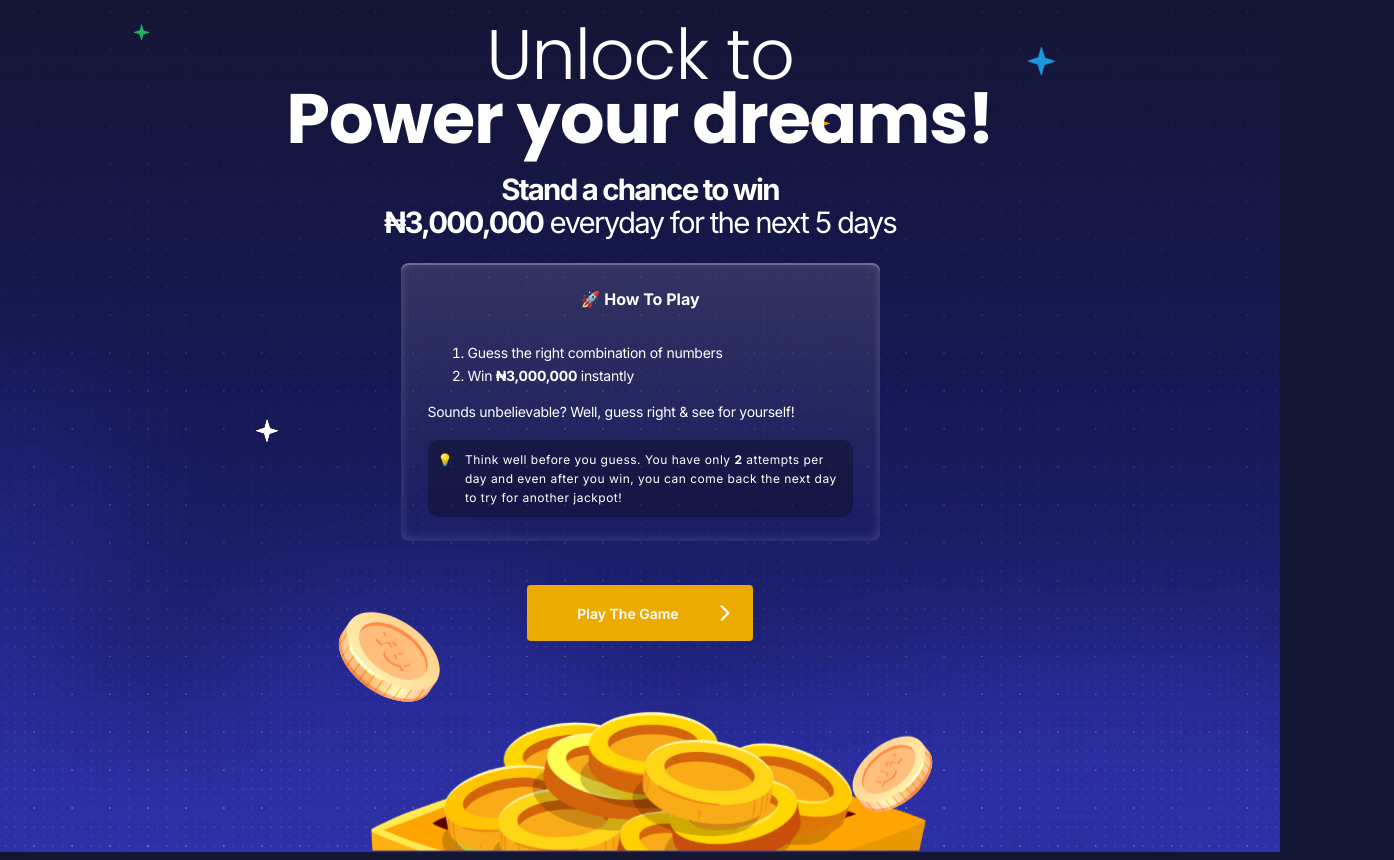
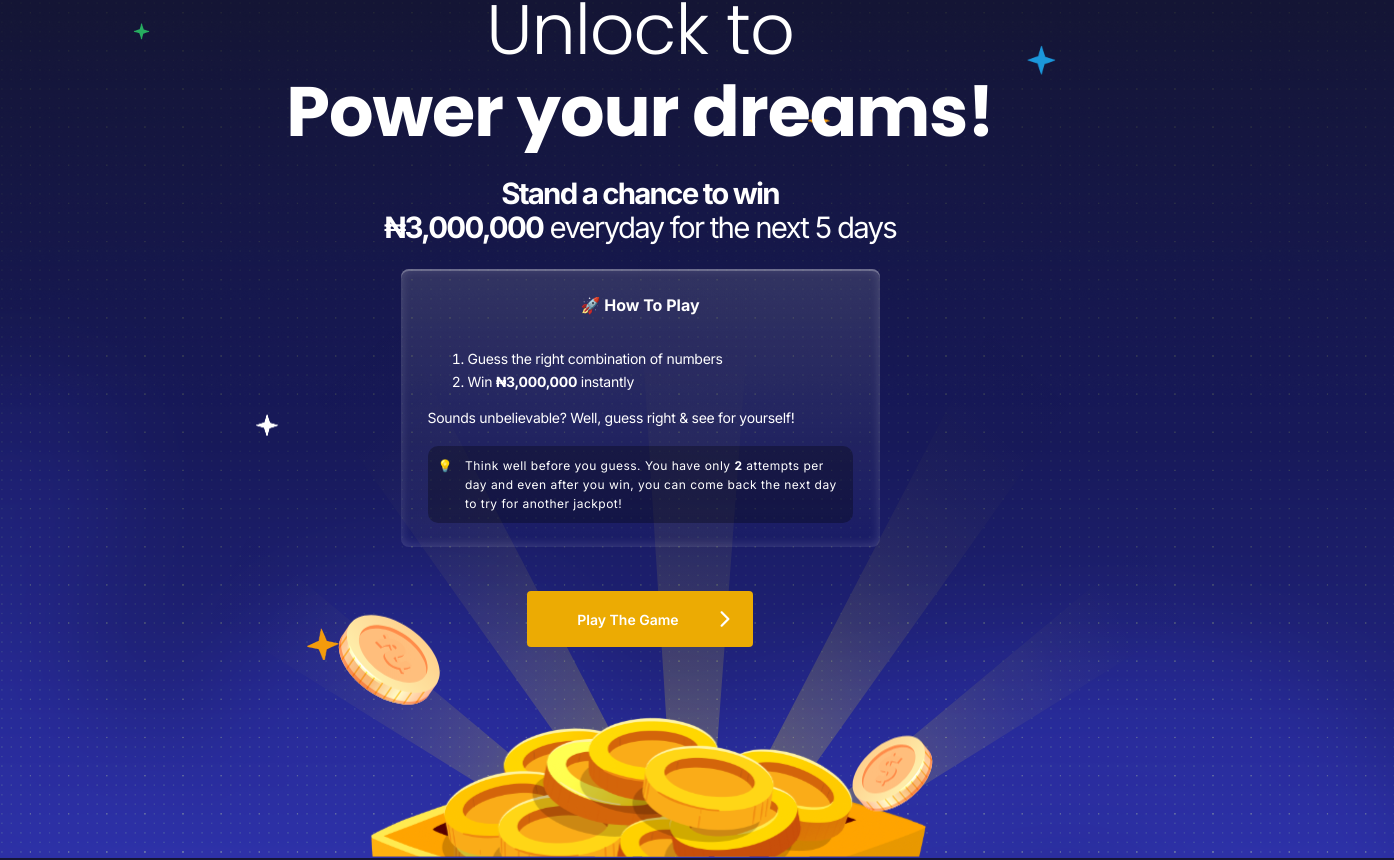
Before and after one commit to xdemocle/landing-frontend-with-animations, a React (Create React App) app: page / in a window 1280 px wide. Shown: the part 101-961 px from the top of the page, 1394 px wide, since content can reach past the window. Built offline with nearby package versions, Linux system fonts and the light colour scheme.

Commit message:
adding sparks and other animations; refactoring

```diff
--- a/src/components/atoms/button-wrapper.tsx
+++ b/src/components/atoms/button-wrapper.tsx
@@ -1,7 +1,12 @@
 import styled from 'styled-components';
 
-const ButtonWrapper = styled.div`
+const ButtonWrapper = styled.div<{ transform: string }>`
   margin: 44px 0 0 0;
+  transition: all 1.75s cubic-bezier(0.075, 0.82, 0.165, 1);
+  transform: ${(props) => props.transform};
+  opacity: ${(props) => {
+    return props.transform === 'none' ? 1 : 0;
+  }};
 `;
 
 export default ButtonWrapper;
--- a/src/components/atoms/jumbotron.tsx
+++ b/src/components/molecules/jumbotron.tsx
@@ -24,11 +24,21 @@ const LastLine = styled.div`
   font-weight: 700;
 `;
 
+const Line = styled.div`
+  line-height: 117%;
+  margin: 0;
+  overflow: hidden;
+`;
+
 const Jumbotron = ({ firstLine, lastLine }: JumbotronProps) => {
   return (
     <Container>
-      <FirstLine>{firstLine}</FirstLine>
-      <LastLine>{lastLine}</LastLine>
+      <Line>
+        <FirstLine className="slide-up">{firstLine}</FirstLine>
+      </Line>
+      <Line>
+        <LastLine className="slide-up">{lastLine}</LastLine>
+      </Line>
     </Container>
   );
 };
--- a/src/components/molecules/landing-bottom-container.tsx
+++ b/src/components/molecules/landing-bottom-container.tsx
@@ -1,11 +1,13 @@
 import styled from 'styled-components';
 
-const LandingBottomContainer = styled.div`
+const LandingBottomContainer = styled.div<{ transform: string }>`
   position: relative;
-  /* right: 0;
-  bottom: 0;
-  left: 0;
-  z-index: 0; */
+  transition: all 1.75s cubic-bezier(0.075, 0.82, 0.165, 1);
+  transform: ${(props) => props.transform};
+  opacity: ${(props) => {
+    return props.transform === 'none' ? 1 : 0;
+  }};
+  z-index: 0;
 `;
 
 export default LandingBottomContainer;
--- a/src/components/molecules/main.tsx
+++ b/src/components/molecules/main.tsx
@@ -6,7 +6,8 @@ interface MainProps {
 }
 
 const Container = styled.div`
-  padding: 124px 104px 44px 104px;
+  position: relative;
+  padding: 90px 104px 44px 104px;
   text-align: center;
   z-index: 1;
 `;
--- /dev/null
+++ b/src/components/molecules/sparks.tsx
@@ -0,0 +1,27 @@
+import styled from 'styled-components';
+import { ReactComponent as SparksSvg } from '../../assets/sparks.svg';
+
+const SvgContainer = styled.div`
+  /* margin-bottom: -2px; */
+  text-align: center;
+  position: absolute;
+  left: 0;
+  right: 0;
+  bottom: 0;
+  z-index: -1;
+
+  svg {
+    margin: 0 auto;
+    /* zoom: 0.65; */
+  }
+`;
+
+const Sparks = () => {
+  return (
+    <SvgContainer>
+      <SparksSvg />
+    </SvgContainer>
+  );
+};
+
+export default Sparks;
--- a/src/components/molecules/static-star.tsx
+++ b/src/components/molecules/static-star.tsx
@@ -8,6 +8,7 @@ type ObjectType = {
     top?: string;
     left?: string;
     zoom?: number;
+    rotate?: number;
   };
 };
 
@@ -31,6 +32,12 @@ const starPositions: ObjectType = {
     top: '26.5%',
     left: '63.1%',
     zoom: 0.5
+  },
+  '5': {
+    top: '92%',
+    left: '24%',
+    zoom: 0.7,
+    rotate: -5
   }
 };
 
@@ -50,6 +57,10 @@ const backgroundPositions: ObjectType = {
   '4': {
     x: '-144px',
     y: '0'
+  },
+  '5': {
+    x: '-144px',
+    y: '0'
   }
 };
 
@@ -64,6 +75,7 @@ interface StarProps {
   top: string;
   left: string;
   zoom: number;
+  rotate: number;
 }
 
 const Container = styled.div`
@@ -80,6 +92,7 @@ const Star = styled.div<StarProps>`
   top: ${(props) => props.top};
   left: ${(props) => props.left};
   zoom: ${(props) => props.zoom};
+  transform: rotate(${(props) => props.rotate}deg);
   z-index: -1;
 `;
 
@@ -91,6 +104,7 @@ const StaticStar = ({ symbol }: StaticStarProps) => {
         top={starPositions[symbol].top || ''}
         left={starPositions[symbol].left || ''}
         zoom={starPositions[symbol].zoom || 1}
+        rotate={starPositions[symbol].rotate || 0}
         x={backgroundPositions[symbol].x || ''}
         y={backgroundPositions[symbol].y || ''}
       />
--- a/src/components/atoms/title.tsx
+++ b/src/components/molecules/title.tsx
@@ -17,18 +17,30 @@ const Container = styled.div`
 `;
 
 const FirstLine = styled.div`
+  /* animation-delay: 0.25s !important; */
   font-weight: 700;
 `;
 
 const LastLine = styled.div`
+  animation-delay: 0.15s !important;
   font-weight: 400;
+`;
+
+const Line = styled.div`
+  line-height: 117%;
+  margin: 0;
+  overflow: hidden;
 `;
 
 const Title = ({ firstLine, lastLine }: TitleProps) => {
   return (
     <Container>
-      <FirstLine>{firstLine}</FirstLine>
-      <LastLine>{lastLine}</LastLine>
+      <Line>
+        <FirstLine className="slide-up">{firstLine}</FirstLine>
+      </Line>
+      <Line>
+        <LastLine className="slide-up">{lastLine}</LastLine>
+      </Line>
     </Container>
   );
 };
--- a/src/components/organisms/landing-bottom.tsx
+++ b/src/components/organisms/landing-bottom.tsx
@@ -1,14 +1,24 @@
 // import useDictionary from '../../hooks/use-dictionary';
+import { useEffect, useState } from 'react';
 import CoinPot from '../molecules/coin-pot';
 import FloatingCoin from '../molecules/floating-coin';
 import LandingBottomContainer from '../molecules/landing-bottom-container';
+import Sparks from '../molecules/sparks';
 
 const LandingBottom = () => {
   // const dictionary = useDictionary();
+  const [mounted, setMounted] = useState(false);
+
+  useEffect(() => {
+    setMounted(true);
+  }, []);
 
   return (
-    <LandingBottomContainer>
+    <LandingBottomContainer
+      transform={mounted ? 'none' : 'translate3d(0, 70%, 0)'}
+    >
       <CoinPot />
+      <Sparks />
       <FloatingCoin />
       <FloatingCoin type="right" />
     </LandingBottomContainer>
--- a/src/components/organisms/landing-card.tsx
+++ b/src/components/organisms/landing-card.tsx
@@ -1,9 +1,10 @@
+import { useEffect, useState } from 'react';
 import styled from 'styled-components';
 import useDictionary from '../../hooks/use-dictionary';
 import { getTextTranspiled } from '../../utilities';
 import Tooltip from '../molecules/tooltip';
 
-const Container = styled.section`
+const Container = styled.section<{ transform: string }>`
   display: flex;
   flex-direction: column;
   align-items: flex-start;
@@ -21,6 +22,12 @@ const Container = styled.section`
   box-shadow: inset 0px -1px 11px rgba(255, 255, 255, 0.17),
     inset 0px 2px 0px rgba(255, 255, 255, 0.24);
   border-radius: 8px;
+
+  transition: all 1.75s cubic-bezier(0.075, 0.82, 0.165, 1);
+  transform: ${(props) => props.transform};
+  opacity: ${(props) => {
+    return props.transform === 'none' ? 1 : 0;
+  }};
 `;
 
 const HeaderTitle = styled.header`
@@ -46,9 +53,14 @@ const Main = styled.main`
 
 const LandingCard = () => {
   const dictionary = useDictionary();
+  const [mounted, setMounted] = useState(false);
+
+  useEffect(() => {
+    setMounted(true);
+  }, []);
 
   return (
-    <Container>
+    <Container transform={mounted ? 'none' : 'translate3d(0, 70%, 0)'}>
       <HeaderTitle>{dictionary.cardTitle}</HeaderTitle>
       <Main>
         <ol>
--- a/src/components/templates/landing/landing.tsx
+++ b/src/components/templates/landing/landing.tsx
@@ -1,9 +1,10 @@
+import { useEffect, useState } from 'react';
 import Button from '../../atoms/button';
 import ButtonWrapper from '../../atoms/button-wrapper';
-import Jumbotron from '../../atoms/jumbotron';
-import Title from '../../atoms/title';
+import Jumbotron from '../../molecules/jumbotron';
 import Main from '../../molecules/main';
 import StaticStar from '../../molecules/static-star';
+import Title from '../../molecules/title';
 import LandingBottom from '../../organisms/landing-bottom';
 import LandingCard from '../../organisms/landing-card';
 import Topbar from '../../organisms/topbar';
@@ -13,6 +14,12 @@ interface LandingTemplateProps {
 }
 
 const LandingTemplate = ({ dictionary }: LandingTemplateProps) => {
+  const [mounted, setMounted] = useState(false);
+
+  useEffect(() => {
+    setMounted(true);
+  }, []);
+
   return (
     <>
       <Topbar />
@@ -34,7 +41,7 @@ const LandingTemplate = ({ dictionary }: LandingTemplateProps) => {
 
         <LandingCard />
 
-        <ButtonWrapper>
+        <ButtonWrapper transform={mounted ? 'none' : 'translate3d(0, 70%, 0)'}>
           <Button>{dictionary.mainButtonText}</Button>
         </ButtonWrapper>
 
@@ -42,6 +49,7 @@ const LandingTemplate = ({ dictionary }: LandingTemplateProps) => {
         <StaticStar symbol="2" />
         <StaticStar symbol="3" />
         <StaticStar symbol="4" />
+        <StaticStar symbol="5" />
       </Main>
       <LandingBottom />
     </>
--- a/src/styles/index.tsx
+++ b/src/styles/index.tsx
@@ -25,6 +25,48 @@ export const GlobalStyle = createGlobalStyle`
       monospace;
   }
 
+  // Animations
+  .opacity-animation {
+    animation: animOpacity 0.9s ease-in-out infinite;
+    animation-direction: alternate;
+  }
+
+  .slide-up {
+    animation: slide-up 0.9s cubic-bezier(0.65, 0, 0.35, 1) both;
+  }
+
+  .rotate {
+    animation: rotation 2s infinite linear;
+  }
+
+  // Animation keyframes
+  @keyframes animOpacity {
+    0% {
+      opacity: 1;
+    }
+    100% {
+      opacity: 0;
+    }
+  }
+
+  @keyframes rotation {
+    from {
+      transform: rotate(0deg);
+    }
+    to {
+      transform: rotate(359deg);
+    }
+  }
+
+  @keyframes slide-up {
+    0% {
+      transform: translateY(100px);
+    }
+    100% {
+      transform: translateY(0);
+    }
+  }
+
   @keyframes float {
     0% {
       transform: translatey(0px);
@@ -48,4 +90,26 @@ export const GlobalStyle = createGlobalStyle`
       transform: translatey(30px);
     }
   }
+
+  @keyframes steam1 {
+    0% {
+      transform: translateY(0) translateX(0) scale(0.25);
+      opacity: 0.2;
+    }
+    100% {
+      transform: translateY(-200px) translateX(-20px) scale(1);
+      opacity: 0;
+    }
+  }
+
+  @keyframes steam2 {
+    0% {
+      transform: translateY(0) translateX(0) scale(0.25);
+      opacity: 0.2;
+    }
+    100% {
+      transform: translateY(-200px) translateX(20px) scale(1);
+      opacity: 0;
+    }
+  }
 `;
```
Also changed, not shown: src/assets/sparks.svg (added).
